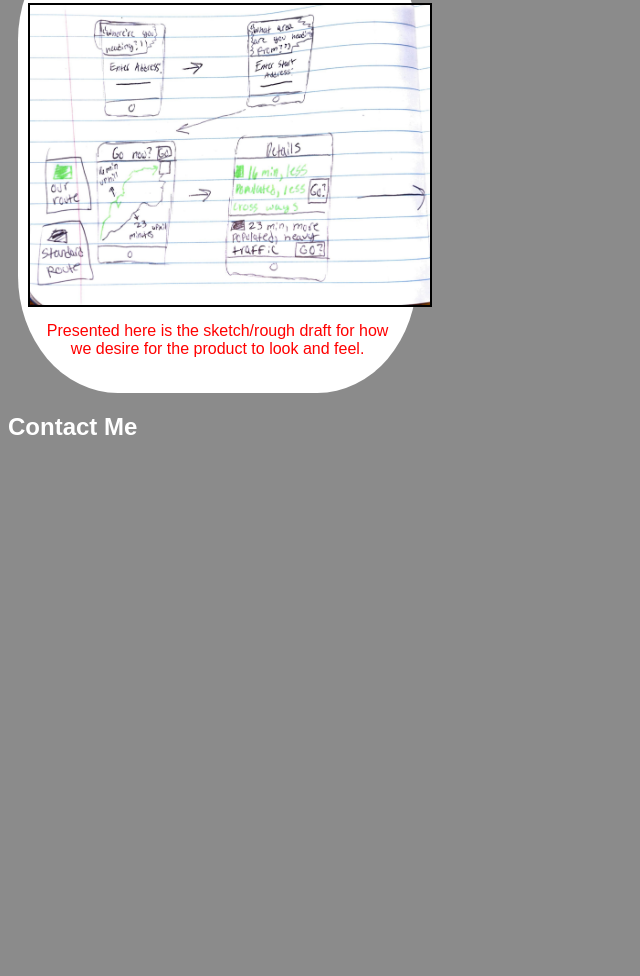
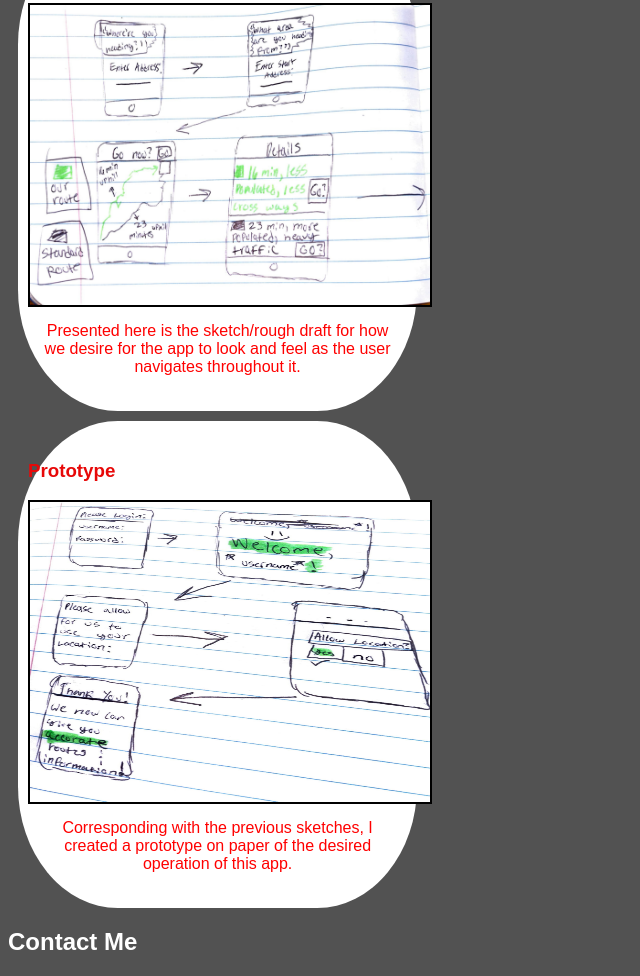
Before and after one commit to oluwanifemi-cse/oluwanifemi-cse.github.io, a plain HTML site: page index.html in a window 1280 px wide. Shown: the part 900-1876 px from the top of the page, without its empty margins (0-640 px from the left). Before the commit the page ends 1361 px from the top, so only its background shows below. Drawn offline with Linux system fonts and the light colour scheme.

Commit message:
paperprototype and Background Color Change

```diff
--- a/index.html
+++ b/index.html
@@ -68,10 +68,17 @@
             <a href="files/Sketch for Problem Statement PDF.pdf"><h3>Sketch Diagram</h3></a>
             <a href="files/Sketch for Problem Statement PDF.pdf"><img src="images/IMG_9498.JPG"></a> <!--This is my Sketch Image I forgot to name it-->
 
-               <p> Presented here is the sketch/rough draft for how we desire for the product to look and feel.  </p>
+               <p> Presented here is the sketch/rough draft for how we desire for the app to look and feel as the user navigates throughout it.  </p>
     </section>
 
+    <!--Paper Prototype Assignment-->
+    <section class="project">
+        <a href="files/PaperPrototypePDF.pdf"><h3> Prototype</h3></a>
+        <a href="files/PaperPrototypePDF.pdf"><img src="images/PaperPrototype3.JPG"></a>
+    <p>Corresponding with the previous sketches, I created a prototype on paper of the desired operation of this app.</p>
 
+
+</section>
 
 
 
--- a/style.css
+++ b/style.css
@@ -1,20 +1,20 @@
 body {
-    background-color:rgb(139, 139, 139);
+    background-color:rgb(82, 82, 82);
     font-family: Arial, Helvetica, sans-serif;
 }
 
 h1 {
     text-align: center;
-    color: white;
+    color: #ffffff
 }
 
 h2 {
-    color: white;
+    color: #ffffff;
 
 }
 
 p {
-    color: white;
+    color: #600B17;
 }
 
 .projects {
```
Also changed, not shown: images/PaperPrototype3.JPG (added), 1 other file.
